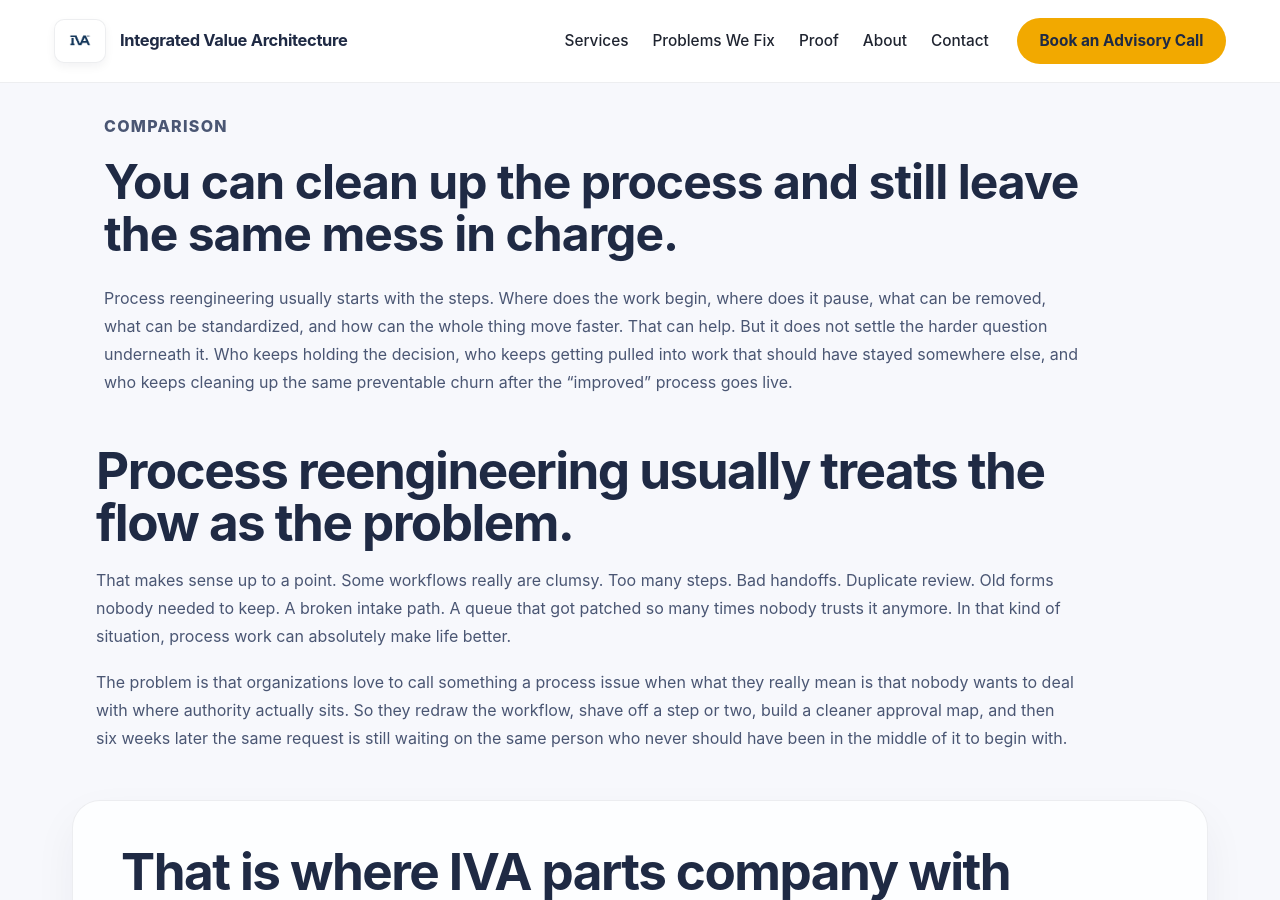
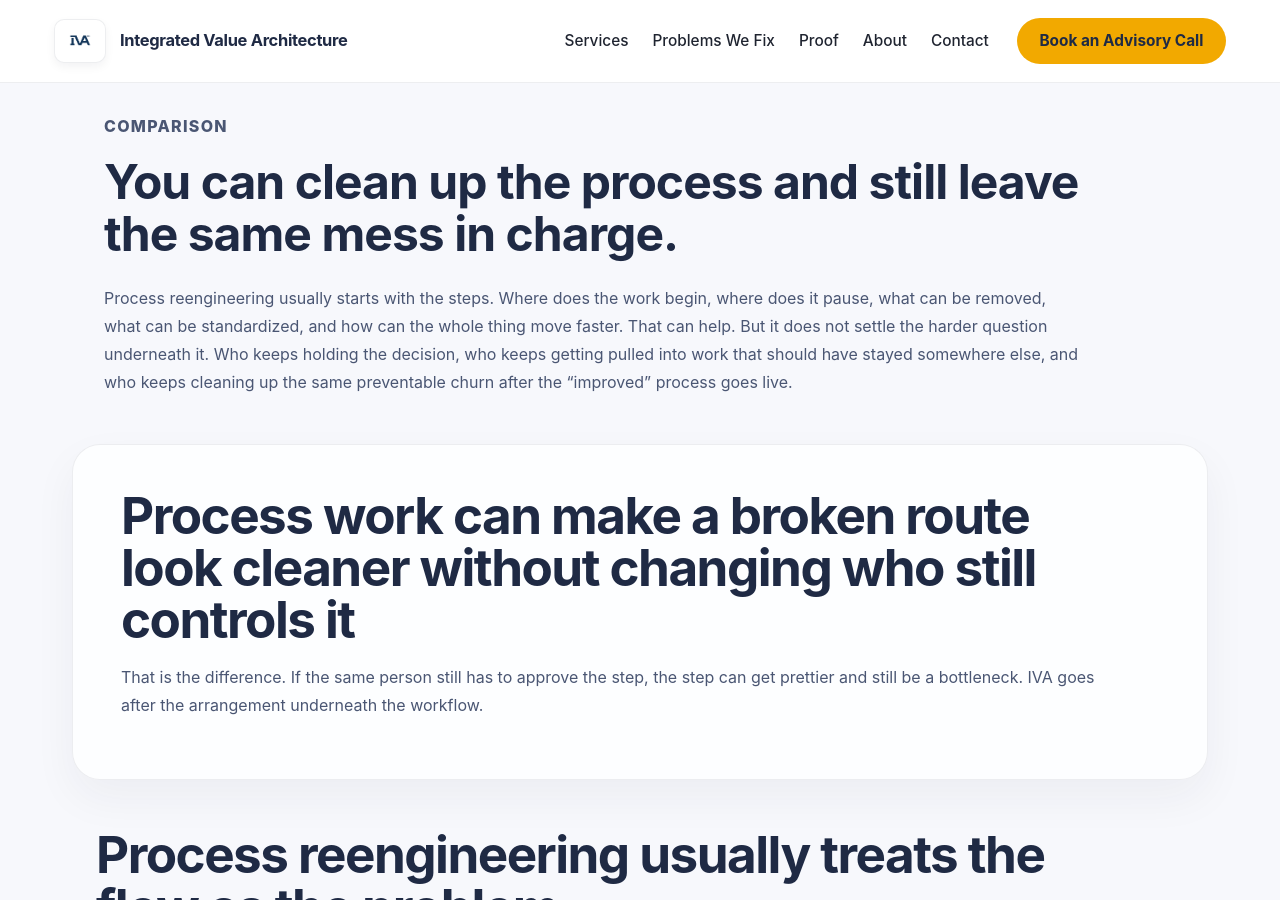
Before and after one commit to efost7873/integratedvaluearchitecture.com, a Jekyll site: the page built from iva-vs-process-reengineering.html, in a window 1280 px wide and 900 px high. Built offline with Jekyll 4.4.1, drawn with Linux system fonts in a browser that asks for light colours.

Commit message:
Update iva-vs-process-reengineering.html

```diff
--- a/iva-vs-process-reengineering.html
+++ b/iva-vs-process-reengineering.html
@@ -1,7 +1,7 @@
 ---
 layout: default
-title: IVA vs Process Reengineering | Integrated Value Architecture
-description: Process reengineering improves steps. Integrated Value Architecture goes underneath the steps and fixes where decisions, authority, and cleanup work keep getting dumped.
+title: IVA vs Process Reengineering | Fixing the Structure Under Slow Work
+description: Process reengineering improves steps. Integrated Value Architecture goes underneath the steps and fixes where decisions, authority, and repeated cleanup are sitting.
 permalink: /iva-vs-process-reengineering/
 schema_type: WebPage
 ---
@@ -15,6 +15,17 @@ schema_type: WebPage
     </p>
   </div>
 </section>
+
+<section class="section alt">
+  <div class="container narrow">
+    <h2>Process work can make a broken route look cleaner without changing who still controls it</h2>
+    <p>
+      That is the difference. If the same person still has to approve the step, the step can get prettier and still be a bottleneck. IVA goes after the arrangement underneath the workflow.
+    </p>
+  </div>
+</section>
+
+
 
 <section class="section">
   <div class="container narrow">
```
